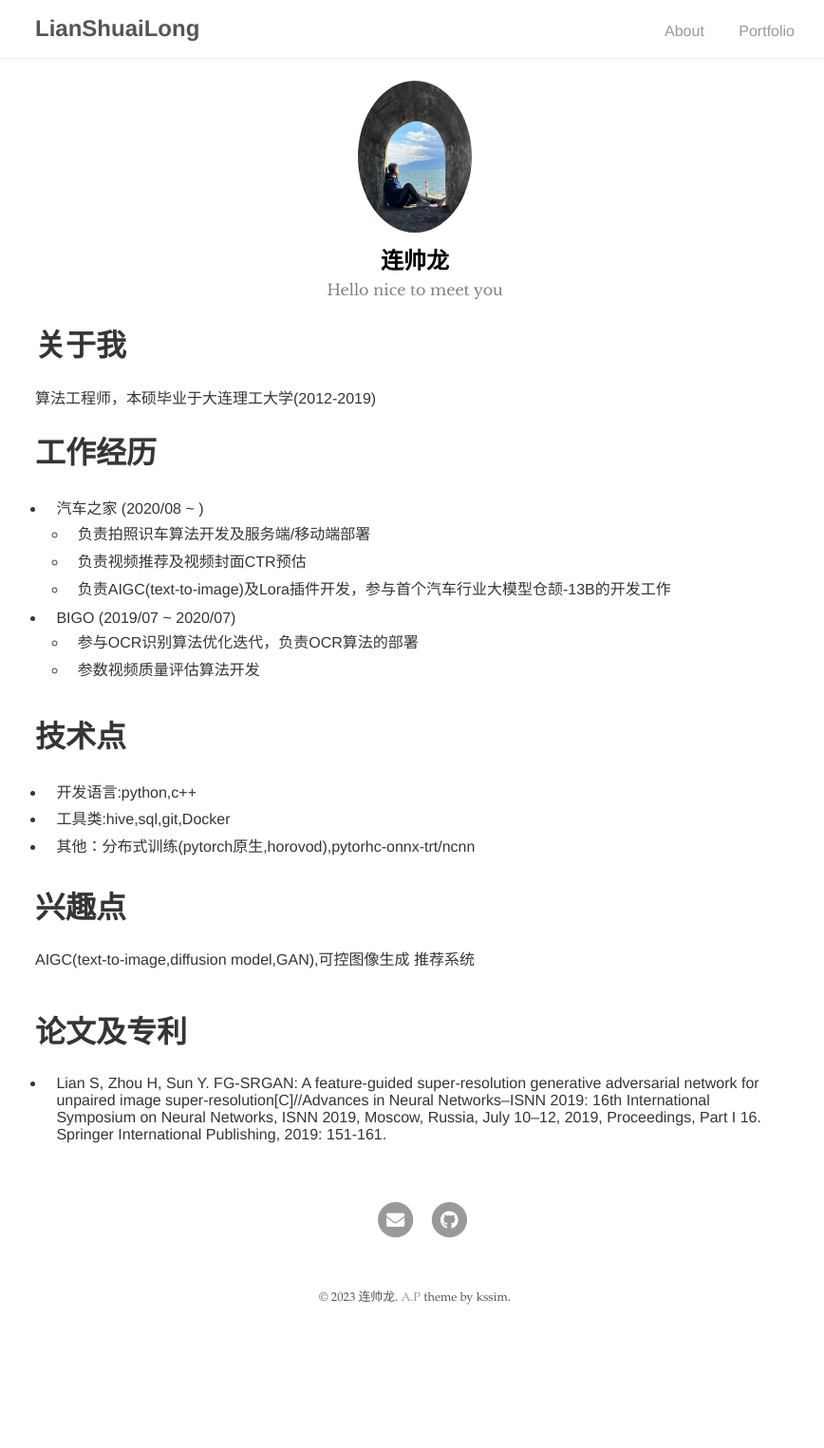
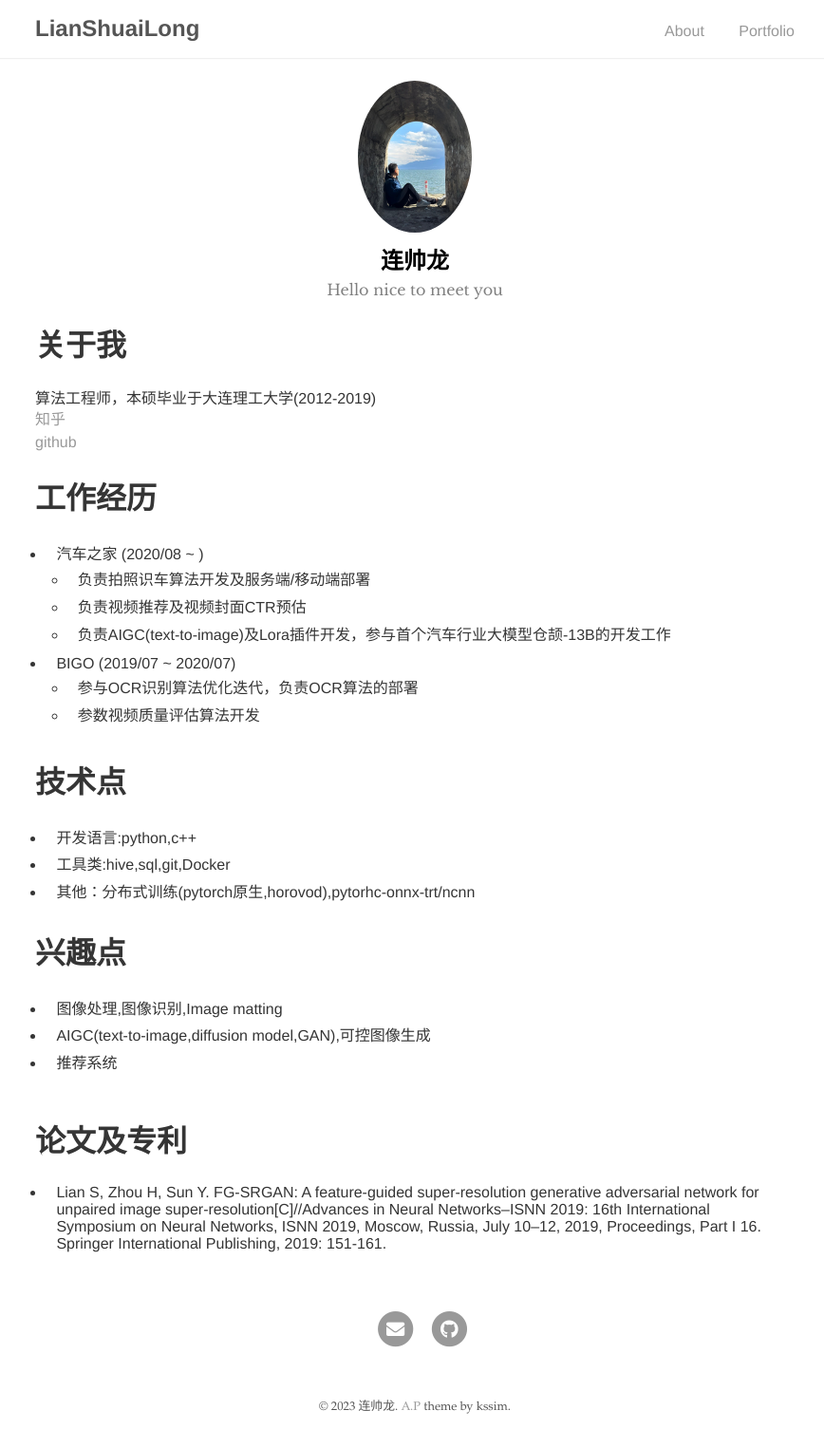
Before and after one commit to LianShuaiLong/LianShuaiLong.github.io, a Jekyll site: the page built from index.md, in a window 1280 px wide. Shown: the whole page at 95% size, without its empty margins (203-1071 px from the left). Built offline with Jekyll 4.4.1, drawn with Linux system fonts in a browser that asks for light colours; our own code applies the rules of GitHub Pages for plain Markdown files; before the commit the page ends 1410 px from its top, so only the background shows below that.

Commit message:
modify index.md 2

```diff
--- a/index.md
+++ b/index.md
@@ -4,6 +4,8 @@ layout: about
 
 # 关于我
 算法工程师，本硕毕业于大连理工大学(2012-2019)
+[知乎](https://www.zhihu.com/people/lian-shuai-long)
+[github](https://github.com/LianShuaiLong)
 <br/>
 
 # 工作经历
@@ -22,8 +24,9 @@ layout: about
 * 其他：分布式训练(pytorch原生,horovod),pytorhc-onnx-trt/ncnn
 
 # 兴趣点
-AIGC(text-to-image,diffusion model,GAN),可控图像生成
-推荐系统
+* 图像处理,图像识别,Image matting
+* AIGC(text-to-image,diffusion model,GAN),可控图像生成
+* 推荐系统
 <br/>
 
 # 论文及专利
```
